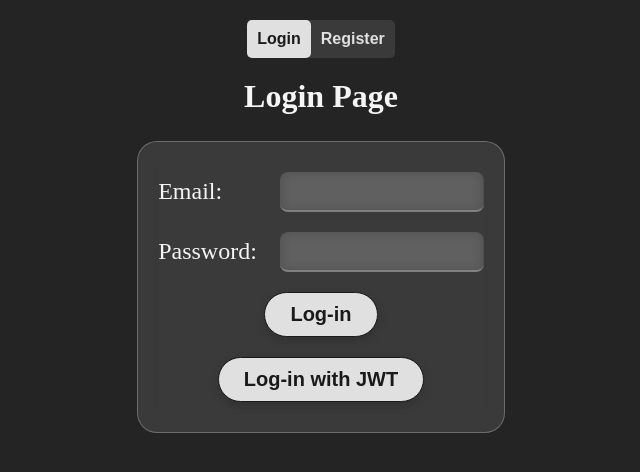
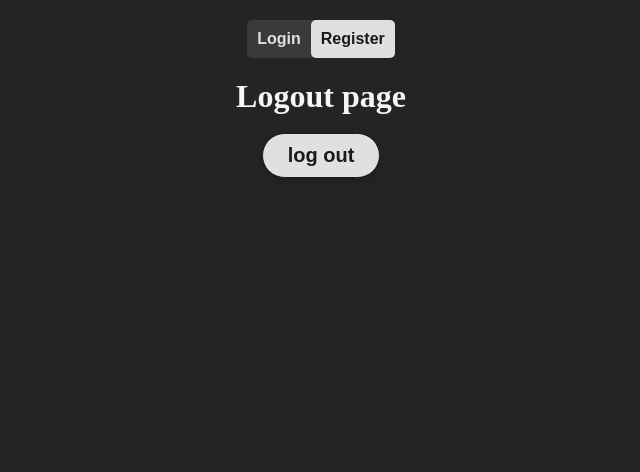
Before and after one commit to gulu43/loginService_react, a React (Vite) app: page /user/logout in a window 1280 px wide. Before the commit this address led to /user/login. Shown: the top 472 px of the page, without its empty margins (319-959 px from the left). Built offline with nearby package versions, Linux system fonts and the light colour scheme; no server answers.

Commit message:
added loginout frounted and tost for message

```diff
--- a/package.json
+++ b/package.json
@@ -12,7 +12,8 @@
   "dependencies": {
     "react": "^19.1.0",
     "react-dom": "^19.1.0",
-    "react-router-dom": "^7.6.0"
+    "react-router-dom": "^7.6.0",
+    "react-toastify": "^11.0.5"
   },
   "devDependencies": {
     "@eslint/js": "^9.25.0",
--- a/src/App.jsx
+++ b/src/App.jsx
@@ -1,13 +1,15 @@
 import { Routes, Route, useNavigate, useLocation, Navigate } from 'react-router-dom';
+import { ToastContainer, toast } from 'react-toastify';
 import { LoginUser } from './LoginUser.jsx';
 import { SignupUser } from './SignupUser.jsx';
 import { RefreshUser } from './RefreshUser.jsx';
+import { LogoutUser } from './LogoutUser.jsx';
 import './App.css';
 
 export default function App() {
   const navigate = useNavigate();       // allows URL changes (like navigate("/login"))
   const location = useLocation();       // tells us current path (like "/login" or "/register")
-4
+
   const isLogin = location.pathname === "/user/login"; // boolean for checked state
 
   return (
@@ -30,10 +32,12 @@ export default function App() {
           <Route path="/user/login" element={<LoginUser />} />
           <Route path="/user/register" element={<SignupUser />} />
           {/* <Route path="/user/udata" element={<LoginUser />} /> */}
+          <Route path='/user/logout' element={ <LogoutUser/> }/>
           <Route path="/user/auth/refresh" element={< RefreshUser />} />
           <Route path="/" element={<Navigate to="/user/login" />} /> {/* redirect root to login */}
           <Route path="*" element={<Navigate to="/user/login" />} />
         </Routes>
+        <ToastContainer position="top-center" autoClose={4000} theme='dark' />
       </div>
     </div>
   );
--- /dev/null
+++ b/src/LogoutUser.css
@@ -0,0 +1,11 @@
+.logoutBtn{
+    background-color: #E0E0E0;
+    color: #1A1A1A;
+    border: 1px solid #1A1A1A;  /* Fixed: added # for hex color */
+    border-radius: 30px;
+    font-size: 20px;
+    padding: 10px 25px;
+    font-weight: 600;
+    cursor: pointer;
+    box-shadow: 0 4px 10px rgba(0, 0, 0, 0.15);
+}
--- /dev/null
+++ b/src/LogoutUser.jsx
@@ -0,0 +1,48 @@
+import React, { useState } from 'react';
+import { Router, Route, useNavigate, Outlet } from 'react-router-dom';
+import './LogoutUser.css'
+import { toast } from 'react-toastify';
+export function LogoutUser() {
+
+    const [message, setMessage] = useState('');
+    const navigate = useNavigate();
+    const BACKENDURL = import.meta.env.VITE_BACKEND_URL;
+
+
+    const logoutUserFn = async () => {
+        try {
+            const response = await fetch(`${BACKENDURL}/user/logout`, {
+                method: 'POST',
+                credentials: 'include'
+            })
+            const result = await response.json();
+            console.log("result of logout-> " + result);
+            for (const key in result) {
+                console.log(`${key}: ${result[key]}`);
+            }
+
+            if (result.ok) {
+                // setMessage(result.message || "Logout successfully!")
+                toast.error(result.message || "Logout successfully!");
+                navigate("/user/login");
+
+            } else {
+                toast.error(result.message || "Logout Failed!" )
+                // setMessage(result.message || "Logout Failed!")
+            }
+        } catch (error) {
+            toast.error(error?.message || error || "Logout Failed! in bitween")
+            console.log("logout user error "+error);
+
+        }
+    }
+
+
+    return (
+        <>
+            <h1>Logout page</h1><br/>
+            <button className='logoutBtn' onClick={logoutUserFn}>log out</button>
+            {/* <div>message: {message}</div> */}
+        </>
+    );
+}
```
Also changed, not shown: 1 other file (tests, documents, lock files or other folders).
